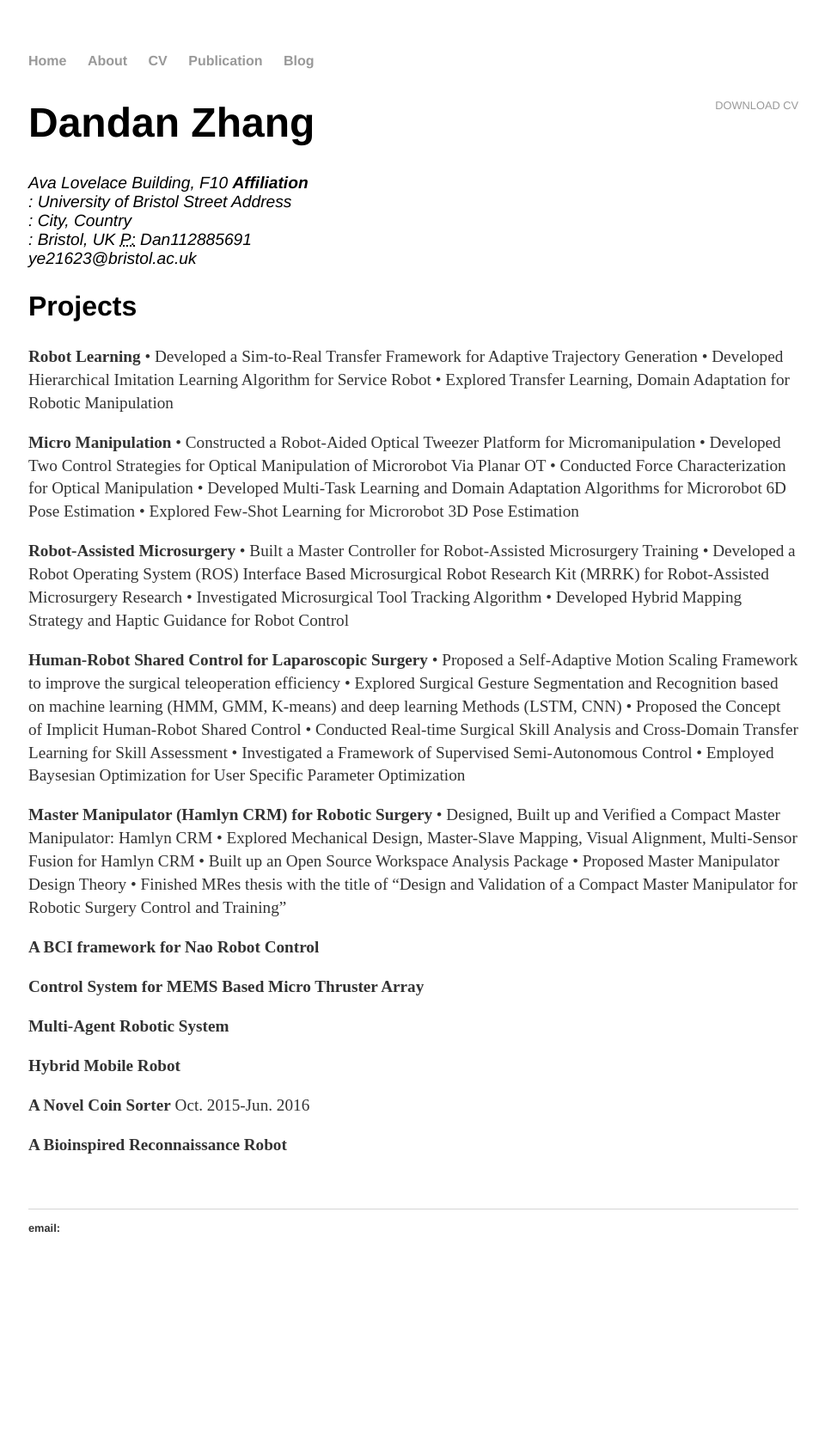
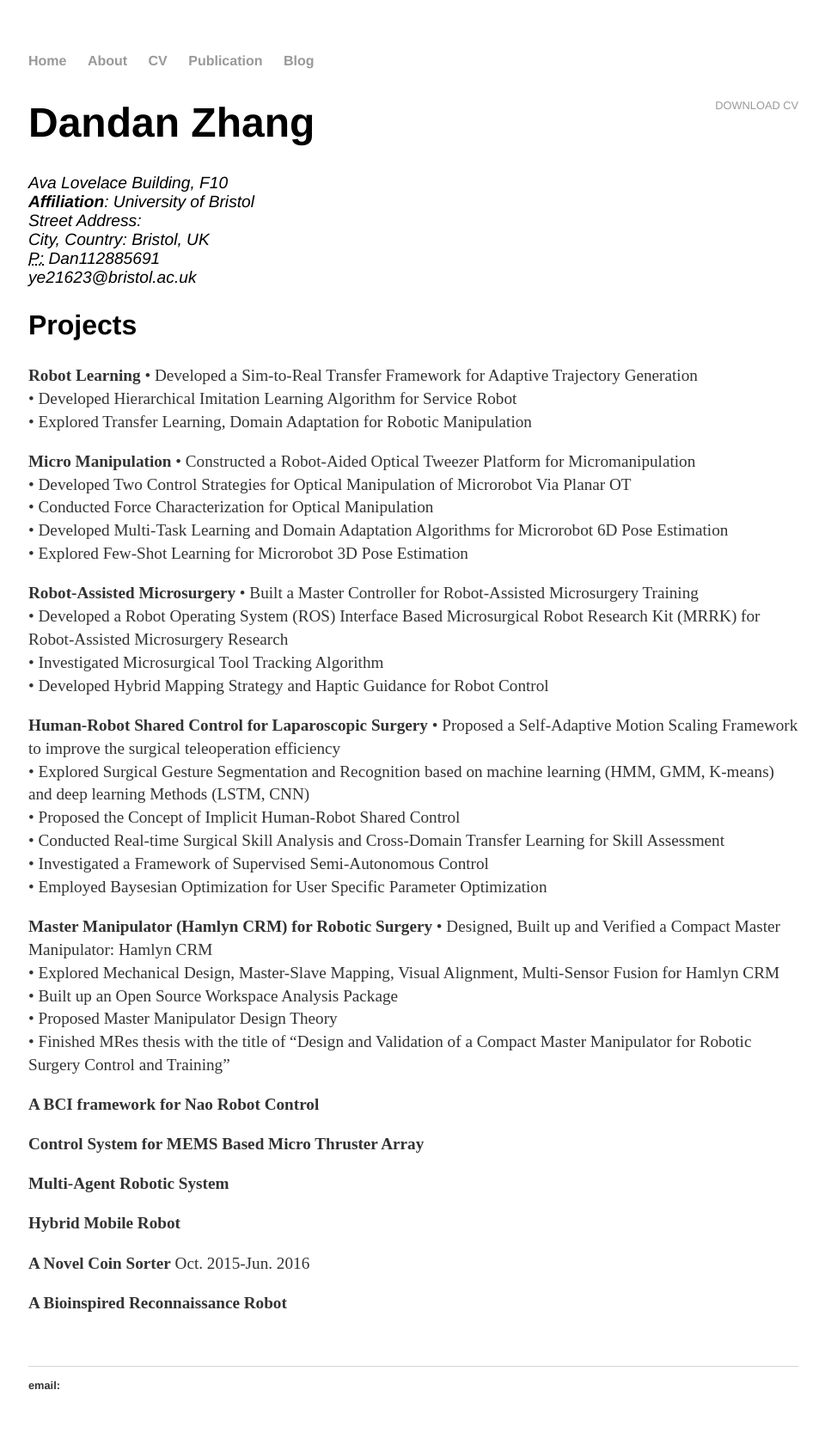
Before and after one commit to ImperialDanDan/ImperialDanDan.github.io, a Jekyll site: the page built from cv/index.html, in a window 1280 px wide. Shown: the whole page at 86% size, without its empty margins (159-1119 px from the left). Built offline with Jekyll 4.4.1, drawn with Linux system fonts in a browser that asks for light colours; Markdown is read by kramdown in place of the engine named in the settings; before the commit the page ends 1498 px from its top, so only the background shows below that.

Commit message:
Update index.html

```diff
--- a/cv/index.html
+++ b/cv/index.html
@@ -6,52 +6,53 @@ title: CV of Dandan Zhang
 	<div class="cv">
 		<a href="#" class="download" title="Download CV as PDF">Download CV</a>
 					<h1>Dandan Zhang</h1>
-					<address> Ava Lovelace Building, F10
-					<strong>Affiliation</strong><br>: University of Bristol
-					Street Address<br>:
-					City, Country<br>:  Bristol, UK
+					<address> Ava Lovelace Building, F10 <br>
+
+					<strong>Affiliation</strong>: University of Bristol <br>
+					Street Address: <br>
+					City, Country:  Bristol, UK <br>
 					<abbr title="WeChat">P:</abbr> Dan112885691 <br>
-					<span class="obfuscate">ye21623@bristol.ac.uk</span>
+					<span class="obfuscate"> ye21623@bristol.ac.uk </span>
 					</address>
 
 
 		<h2>Projects</h2>
 <p><strong>Robot Learning</strong>           </a>
-•	Developed a Sim-to-Real Transfer Framework for Adaptive Trajectory Generation
-•	Developed Hierarchical Imitation Learning Algorithm for Service Robot
-•	Explored Transfer Learning, Domain Adaptation for Robotic Manipulation
+•	Developed a Sim-to-Real Transfer Framework for Adaptive Trajectory Generation<br>
+•	Developed Hierarchical Imitation Learning Algorithm for Service Robot<br>
+•	Explored Transfer Learning, Domain Adaptation for Robotic Manipulation<br>
 <p>
 
 <p><strong>Micro Manipulation</strong> </a>
-•	Constructed a Robot-Aided Optical Tweezer Platform for Micromanipulation
-•	Developed Two Control Strategies for Optical Manipulation of Microrobot Via Planar OT
-•	Conducted Force Characterization for Optical Manipulation
-•	Developed Multi-Task Learning and Domain Adaptation Algorithms for Microrobot 6D Pose Estimation
-•	Explored Few-Shot Learning for Microrobot 3D Pose Estimation
+•	Constructed a Robot-Aided Optical Tweezer Platform for Micromanipulation<br>
+•	Developed Two Control Strategies for Optical Manipulation of Microrobot Via Planar OT<br>
+•	Conducted Force Characterization for Optical Manipulation<br>
+•	Developed Multi-Task Learning and Domain Adaptation Algorithms for Microrobot 6D Pose Estimation<br>
+•	Explored Few-Shot Learning for Microrobot 3D Pose Estimation<br>
 <p>
 
 <p><strong>Robot-Assisted Microsurgery</strong>	</a>
-•	Built a Master Controller for Robot-Assisted Microsurgery Training
-•	Developed a Robot Operating System (ROS) Interface Based Microsurgical Robot Research Kit (MRRK) for Robot-Assisted Microsurgery Research
-•	Investigated Microsurgical Tool Tracking Algorithm
-•	Developed Hybrid Mapping Strategy and Haptic Guidance for Robot Control
+•	Built a Master Controller for Robot-Assisted Microsurgery Training<br>
+•	Developed a Robot Operating System (ROS) Interface Based Microsurgical Robot Research Kit (MRRK) for Robot-Assisted Microsurgery Research<br>
+•	Investigated Microsurgical Tool Tracking Algorithm<br>
+•	Developed Hybrid Mapping Strategy and Haptic Guidance for Robot Control<br>
 <p>
 
 <p><strong>Human-Robot Shared Control for Laparoscopic Surgery</strong> </a>
-•	Proposed a Self-Adaptive Motion Scaling Framework to improve the surgical teleoperation efficiency
-•	Explored Surgical Gesture Segmentation and Recognition based on machine learning (HMM, GMM, K-means) and deep learning Methods (LSTM, CNN)
-•	Proposed the Concept of Implicit Human-Robot Shared Control
-•	Conducted Real-time Surgical Skill Analysis and Cross-Domain Transfer Learning for Skill Assessment
-•	Investigated a Framework of Supervised Semi-Autonomous Control
-•	Employed Baysesian Optimization for User Specific Parameter Optimization
+•	Proposed a Self-Adaptive Motion Scaling Framework to improve the surgical teleoperation efficiency<br>
+•	Explored Surgical Gesture Segmentation and Recognition based on machine learning (HMM, GMM, K-means) and deep learning Methods (LSTM, CNN)<br>
+•	Proposed the Concept of Implicit Human-Robot Shared Control<br>
+•	Conducted Real-time Surgical Skill Analysis and Cross-Domain Transfer Learning for Skill Assessment<br>
+•	Investigated a Framework of Supervised Semi-Autonomous Control<br>
+•	Employed Baysesian Optimization for User Specific Parameter Optimization<br>
 <p>
 
 <p><strong>Master Manipulator (Hamlyn CRM) for Robotic Surgery</strong> </a>
-•	Designed, Built up and Verified a Compact Master Manipulator: Hamlyn CRM
-•	Explored Mechanical Design, Master-Slave Mapping, Visual Alignment, Multi-Sensor Fusion for Hamlyn CRM
-•	Built up an Open Source Workspace Analysis Package
-•	Proposed Master Manipulator Design Theory
-•	Finished MRes thesis with the title of “Design and Validation of a Compact Master Manipulator for Robotic Surgery Control and Training”
+•	Designed, Built up and Verified a Compact Master Manipulator: Hamlyn CRM<br>
+•	Explored Mechanical Design, Master-Slave Mapping, Visual Alignment, Multi-Sensor Fusion for Hamlyn CRM<br>
+•	Built up an Open Source Workspace Analysis Package<br>
+•	Proposed Master Manipulator Design Theory<br>
+•	Finished MRes thesis with the title of “Design and Validation of a Compact Master Manipulator for Robotic Surgery Control and Training”<br>
 <p>
 <p><strong>A BCI framework for Nao Robot Control</strong></a>
 
```
